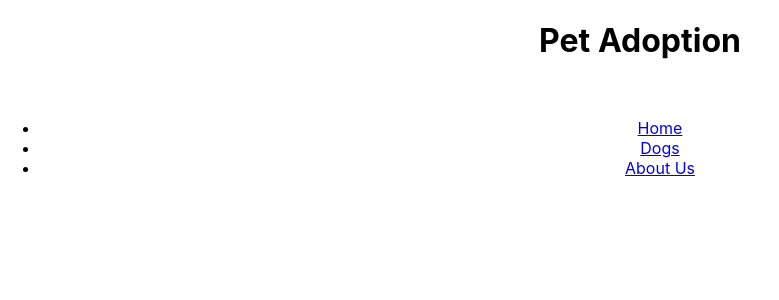
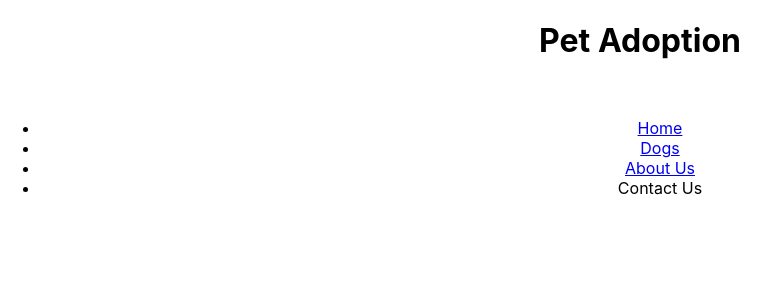
Before and after one commit to KamelB96/pet_adoption, a React (Create React App) app: page / in a window 1280 px wide. Shown: the top 300 px of the page, without its empty margins (0-779 px from the left). Built offline with nearby package versions, Linux system fonts and the light colour scheme.

Commit message:
adding contact us

```diff
--- a/src/App.js
+++ b/src/App.js
@@ -18,6 +18,7 @@ function App() {
           <li>
             <a href="/about">About Us</a>
           </li>
+          <li> Contact Us </li>
         </ul>
       </nav>
     </div>
```
